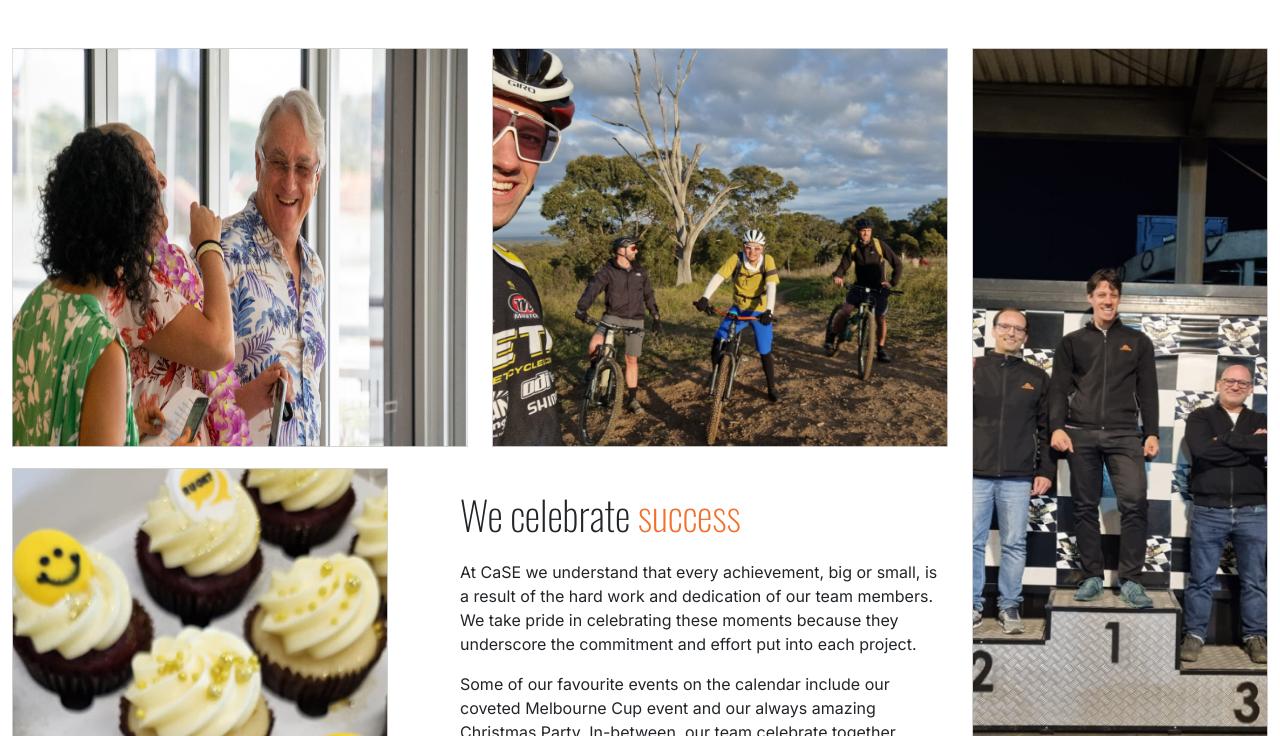
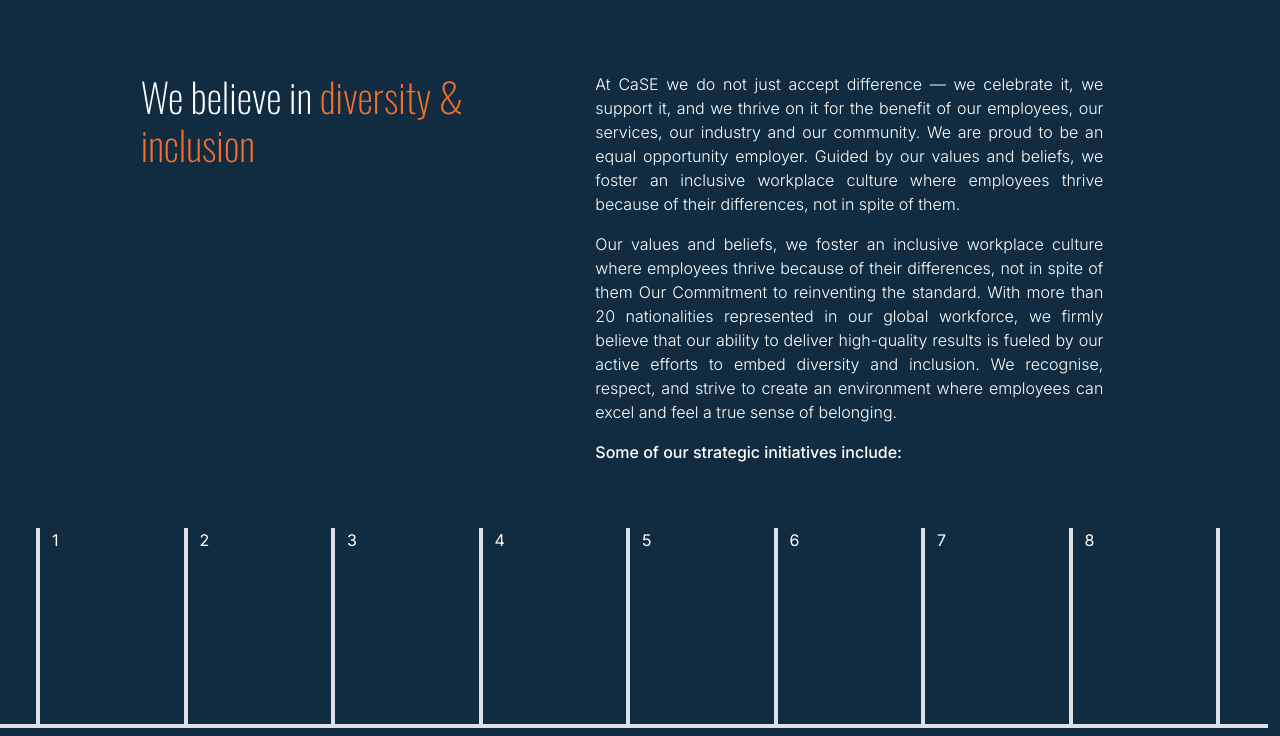
Before and after one commit to SalmaanMushtaq/landing-test-job, a plain HTML site: page index.html in a window 1280 px wide. Shown: the part 1524-2260 px from the top of the page. Drawn offline with nearby package versions, Linux system fonts and the light colour scheme.

Commit message:
diversity and inclusion article added

```diff
--- a/css/style.css
+++ b/css/style.css
@@ -59,9 +59,18 @@
 }
 
 .company-motive,
-.our-story {
+.our-story,
+.company-culture {
   background-color: #112c41;
   color: #fff;
+}
+.company-culture p {
+  text-align: justify;
+  text-wrap: wrap;
+}
+.culture-graph {
+  height: 200px;
+  border-color: #f5f5f5;
 }
 .company-motive .control-button-gt {
   width: 42px;
@@ -71,11 +80,14 @@
   border-color: #ffe1e1;
 }
 .company-info-heading,
-.appreciation-heading {
+.appreciation-heading,
+.company-culture-heading {
   font-family: "Oswald", sans-serif;
 }
 .company-info-heading span,
-.appreciation-heading span {
+.appreciation-heading span,
+.company-culture-heading span,
+.company-celebration span {
   color: #f36f2b;
 }
 .quartely-text,
--- a/index.html
+++ b/index.html
@@ -74,7 +74,7 @@
 
     <!-- The body is inside the main -->
     <main>
-        <!-- Article 1 contains the company motive -->
+        <!-- Article company motive -->
         <article class="company-motive">
             <section class="container-fluid">
                 <div class="row justify-content-center align-items-center">
@@ -115,7 +115,7 @@
             </section>
         </article>
 
-        <!-- Article 2  -->
+        <!-- Article company info  -->
         <article class="company-info overflow-hidden position-relative">
             <div class="row justify-content-center align-items-center">
                 <div class="col-md-6">
@@ -160,7 +160,50 @@
                 </div>
             </div>
         </article>
-        <!-- Article -->
+
+        <!-- Article company culture -->
+        <article class="company-culture py-4">
+            <div class="row container-fluid justify-content-center py-5">
+                <div class="col-4">
+                    <h1 class="fs-1 fw-lighter ps-4 company-culture-heading">We believe in <span>diversity &
+                            inclusion</span>
+                    </h1>
+                </div>
+                <div class="col-6 px-5">
+                    <p class="fs-6 fw-light ps-4">
+                        At CaSE we do not just accept difference — we celebrate it, we support it, and we thrive on it
+                        for the benefit of our
+                        employees, our services, our industry and our community. We are proud to be an equal opportunity
+                        employer. Guided by our values and beliefs, we foster an inclusive workplace culture where
+                        employees thrive because of
+                        their differences, not in spite of them.
+                    </p>
+                    <p class="fs-6 fw-light ps-4">Our values and beliefs, we foster an inclusive workplace culture
+                        where employees thrive because
+                        of their differences,
+                        not in spite of them Our Commitment to reinventing the standard. With more than 20 nationalities
+                        represented in our
+                        global workforce, we firmly believe that our ability to deliver high-quality results is fueled
+                        by our active efforts to
+                        embed diversity and inclusion. We recognise, respect, and strive to create an environment where
+                        employees can excel and
+                        feel a true sense of belonging.</p>
+                    <p class="fw-medium ps-4">Some of our strategic initiatives include:</p>
+                </div>
+            </div>
+            <div class="row container-fluid px-5 culture-graph border-4 border-bottom">
+                <div class="col  border-4 border-start">1</div>
+                <div class="col border-4 border-start">2</div>
+                <div class="col border-4 border-start">3</div>
+                <div class="col border-4 border-start">4</div>
+                <div class="col border-4 border-start">5</div>
+                <div class="col border-4 border-start">6</div>
+                <div class="col border-4 border-start">7</div>
+                <div class="col border-4  border-start border-end">8</div>
+            </div>
+        </article>
+
+        <!-- Article company-celebration-->
         <article class="company-celebration container-fluid mt-5">
             <div class="row">
                 <div class="col-md-9">
@@ -178,7 +221,8 @@
                         </div>
                         <div class="col-md-7">
                             <div class="company-text ps-4 my-3">
-                                <p class="fs-1 fw-lighter ps-4 appreciation-heading">We celebrate <span>success</span>
+                                <p class="fs-1 fw-lighter ps-4 company-celebration-heading">We celebrate
+                                    <span>success</span>
                                 </p>
                                 <p class="fs-6 celebrate-text ps-4">At CaSE we understand that every achievement,
                                     big or
@@ -210,6 +254,7 @@
                 </div>
             </div>
         </article>
+
         <!-- Article 5 Appreciation program -->
         <article class="company-appreciation container-fluid">
             <div class="row justify-content-center align-items-center">
```
